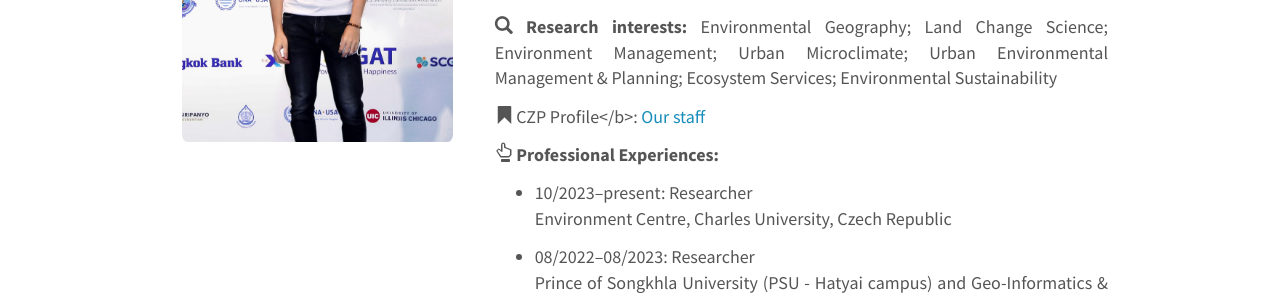
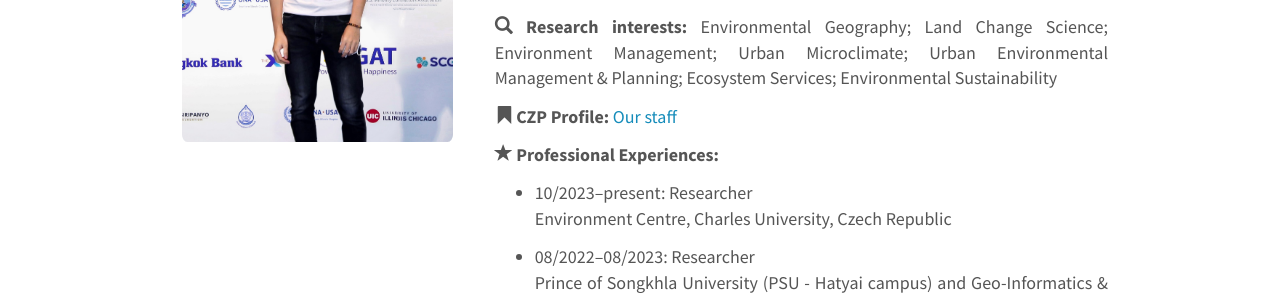
Before and after one commit to canng/cann, a Jekyll site: the page built from _pages/cv.md, in a window 1280 px wide and 900 px high. Shown: the part 369-668 px from the top of the window. Built offline with Jekyll 4.4.1, drawn with Linux system fonts in a browser that asks for light colours; nearby versions of some CDN libraries; some web fonts are replaced.

Commit message:
update cv

```diff
--- a/_pages/cv.md
+++ b/_pages/cv.md
@@ -35,10 +35,10 @@ permalink: /cv/
 
 <i class="glyphicon glyphicon-search"></i><b> Research interests:</b>  Environmental Geography; Land Change Science; Environment Management; Urban Microclimate; Urban Environmental Management & Planning; Ecosystem Services; Environmental Sustainability <br>
 
-<i class="glyphicon glyphicon-bookmark"></i> CZP Profile</b>: <a href='https://czp.cuni.cz/en/about-us/staff/trong-can-nguyen'> Our staff </a>
+<i class="glyphicon glyphicon-bookmark"></i><b> CZP Profile:</b> <a href='https://czp.cuni.cz/en/about-us/staff/trong-can-nguyen'> Our staff </a>
 
 
-<i class="glyphicon glyphicon-hand-up"></i><b> Professional Experiences:</b>
+<i class="glyphicon glyphicon-star"></i><b> Professional Experiences:</b>
 
 * 10/2023–present: Researcher<br>
 Environment Centre, Charles University, Czech Republic
```
